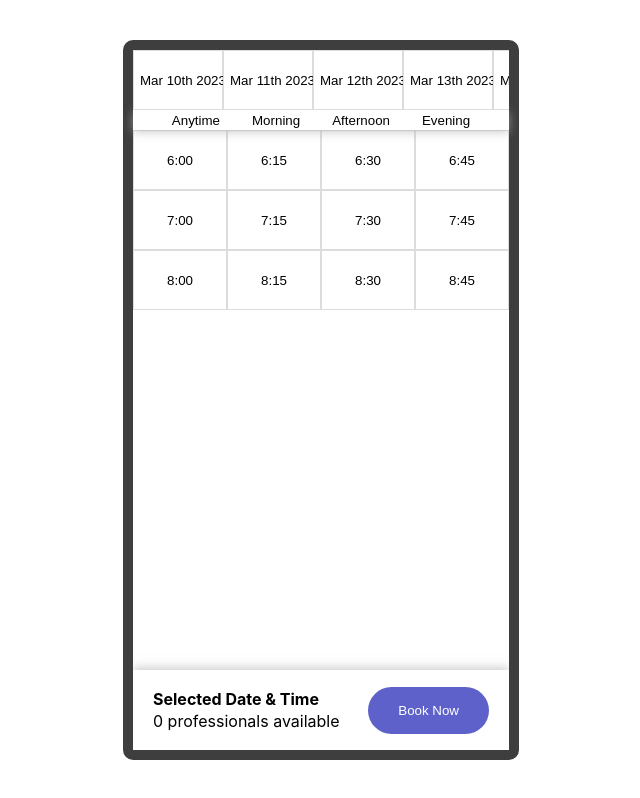
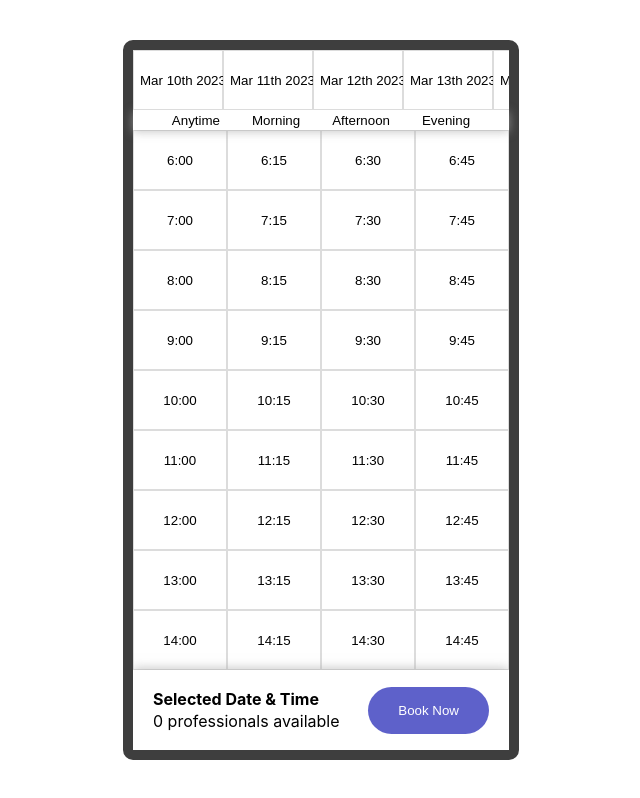
Before and after one commit to Edward-Phillips/secret-spa-tech-test-ts, a React (Create React App) app: page / in a window 1280 px wide. Shown: the whole page, without its empty margins (319-959 px from the left). Built offline with nearby package versions, Linux system fonts and the light colour scheme.

Commit message:
feat: 4 - times array updated to be times between 6am and 10pm in 15 minute increments

```diff
--- a/src/RootStore.ts
+++ b/src/RootStore.ts
@@ -11,7 +11,7 @@ class RootStore {
       times: observable,
     });
 
-    this.times = [6, 6.25, 6.5, 6.75, 7, 7.25, 7.5, 7.75, 8, 8.25, 8.5, 8.75];
+    this.times = getTimes();
     this.days = Array.from({ length: 28}, (_, i) => {
       const date = new Date();
       date.setDate(date.getDate() + i);
@@ -25,3 +25,16 @@ class RootStore {
 }
 
 export default RootStore;
+
+
+const startHour = 6;
+const endHour = 22;
+const increment = .25;
+// function to get times in same format as this.times in RootStore
+const getTimes = () => {
+  const times = [];
+  for (let i = startHour; i <= endHour; i += increment) {
+    times.push(i);
+  }
+  return times;
+}
```
